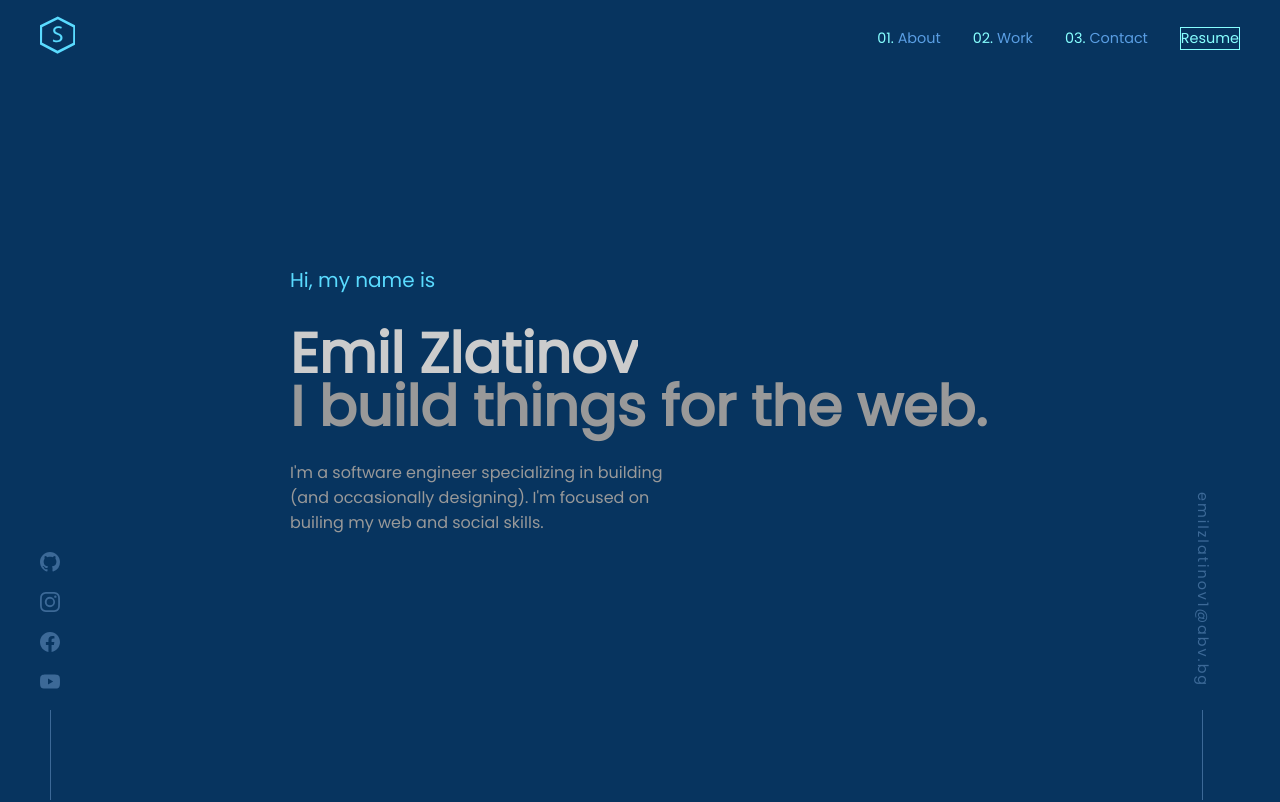
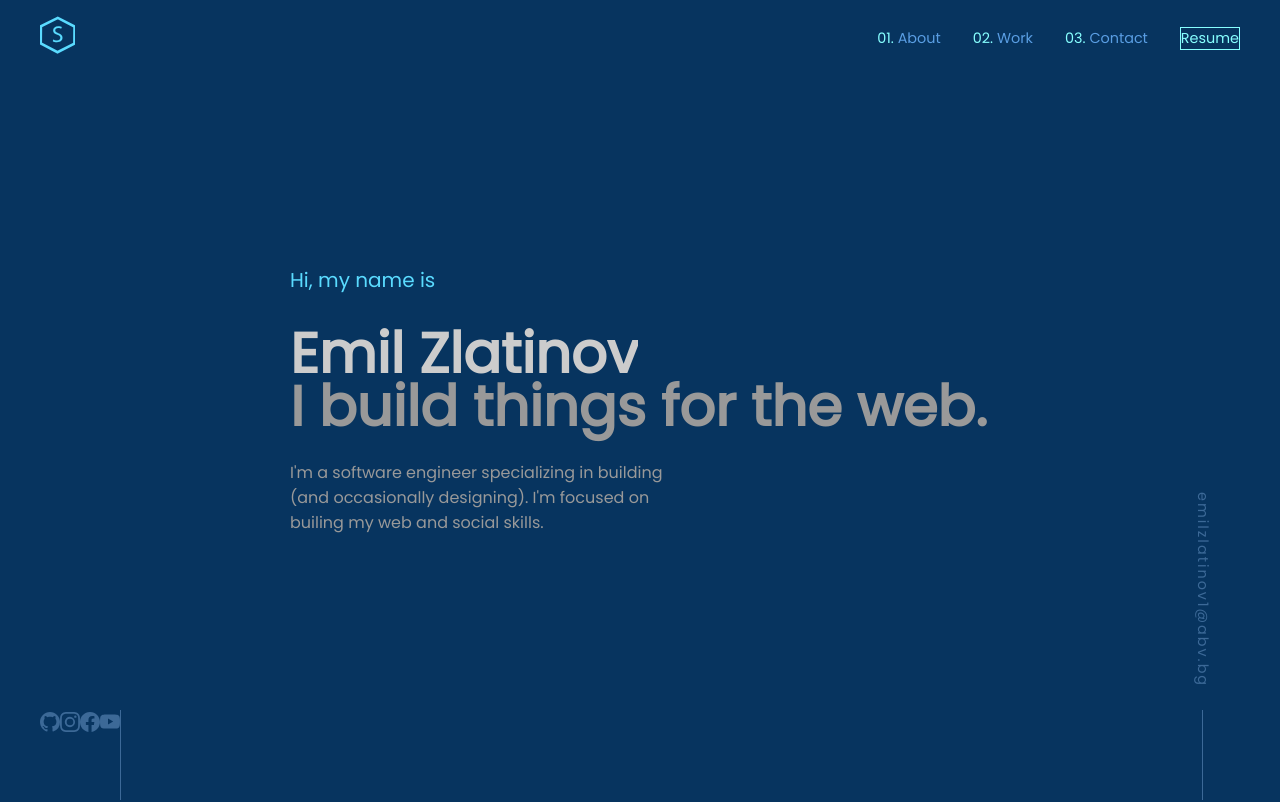
Before and after one commit to StroverIT/portfolio, a React (Create React App) app: page / in a window 1280 px wide. Shown: the top 802 px of the page. Built offline with nearby package versions, Linux system fonts and the light colour scheme.

Commit message:
Changed from js to jsx

```diff
--- a/src/components/icons/SocialMedia.js
+++ b/src/components/icons/SocialMedia.jsx
@@ -1,9 +1,9 @@
 import React from 'react'
 import { BsInstagram, BsGithub, BsFacebook, BsYoutube } from "react-icons/bs";
 
-export default function SocialMedia() {
+export default function SocialMedia({position}) {
   return (
-    <ul className="d-flex flex-column justify-content-between">
+    <ul className={`d-flex justify-content-between ${position  ? position : ""}`}>
                 <li>
                   <a href="">
                     <BsGithub />
```
